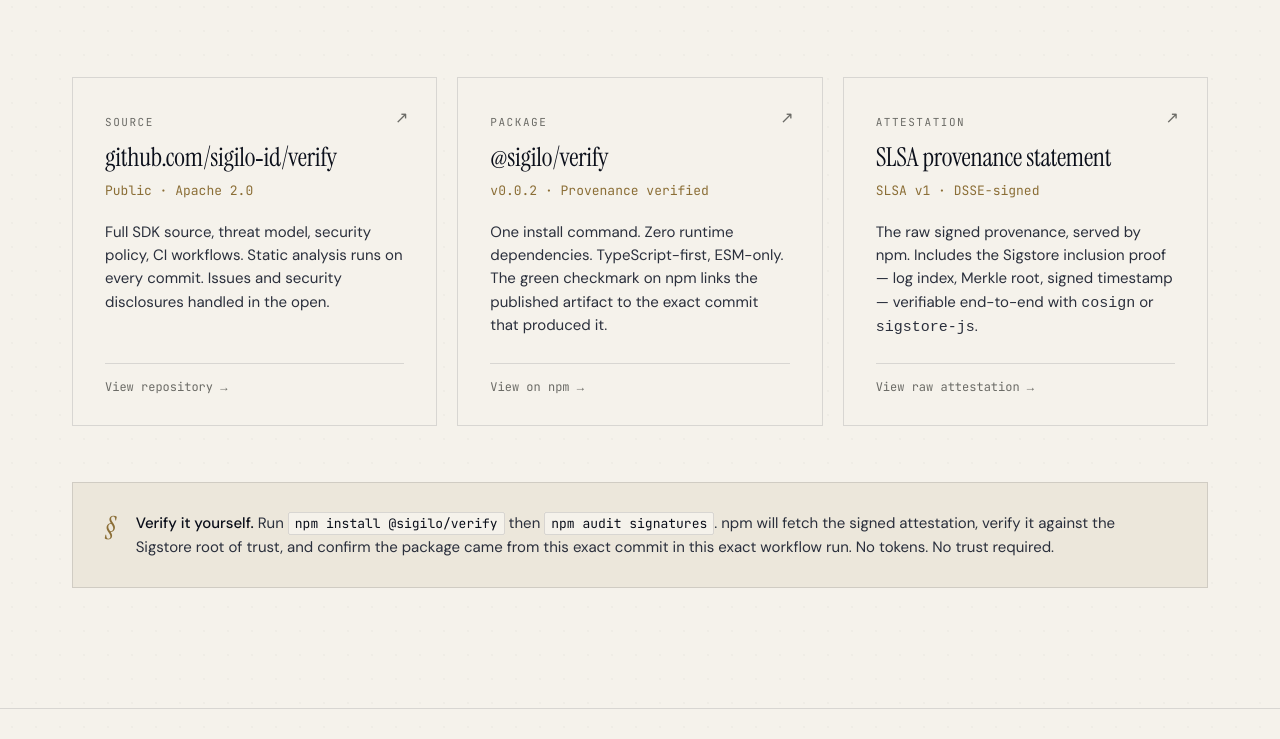
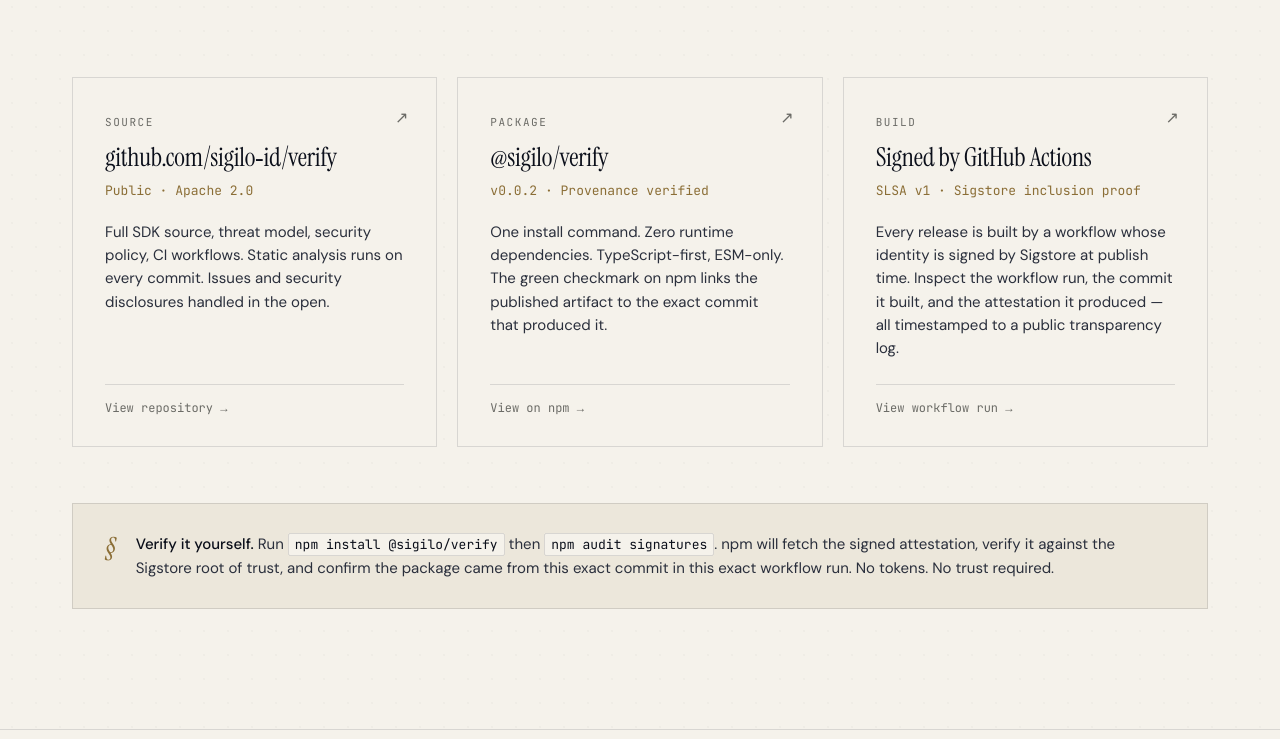
Before and after one commit to sigilo-id/site, a plain HTML site: page index.html in a window 1280 px wide. Shown: the part 3941-4680 px from the top of the page. Drawn offline with Linux system fonts and the light colour scheme.

Commit message:
refactor: link attestation card to human-readable workflow run

```diff
--- a/index.html
+++ b/index.html
@@ -1054,15 +1054,14 @@
         <div class="evidence-foot">View on npm →</div>
       </a>
 
-    <a class="evidence-card" href="https://registry.npmjs.org/-/npm/v1/attestations/@sigilo%2fverify@0.0.2" rel="noopener">
+    <a class="evidence-card" href="https://github.com/sigilo-id/verify/actions/runs/26698219190" rel="noopener">
         <span class="evidence-arrow">↗</span>
-        <div class="evidence-label">Attestation</div>
-        <div class="evidence-name">SLSA provenance statement</div>
-        <div class="evidence-meta">SLSA v1 · DSSE-signed</div>
-        <p class="evidence-body">The raw signed provenance, served by npm. Includes the Sigstore inclusion proof — log index, Merkle root, signed timestamp — verifiable end-to-end with <code>cosign</code> or <code>sigstore-js</code>.</p>
-        <div class="evidence-foot">View raw attestation →</div>
+        <div class="evidence-label">Build</div>
+        <div class="evidence-name">Signed by GitHub Actions</div>
+        <div class="evidence-meta">SLSA v1 · Sigstore inclusion proof</div>
+        <p class="evidence-body">Every release is built by a workflow whose identity is signed by Sigstore at publish time. Inspect the workflow run, the commit it built, and the attestation it produced — all timestamped to a public transparency log.</p>
+        <div class="evidence-foot">View workflow run →</div>
       </a>
-
     </div>
 
     <div class="verify-yourself">
```
